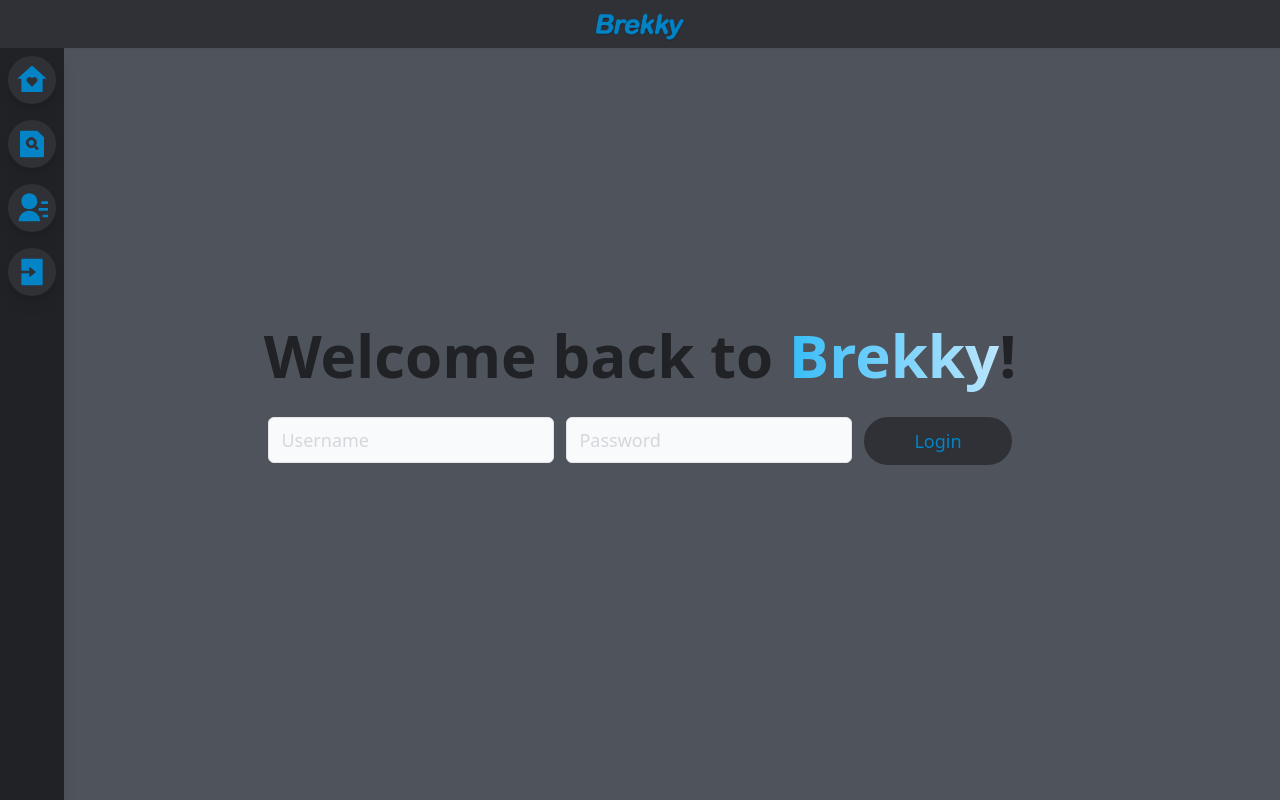
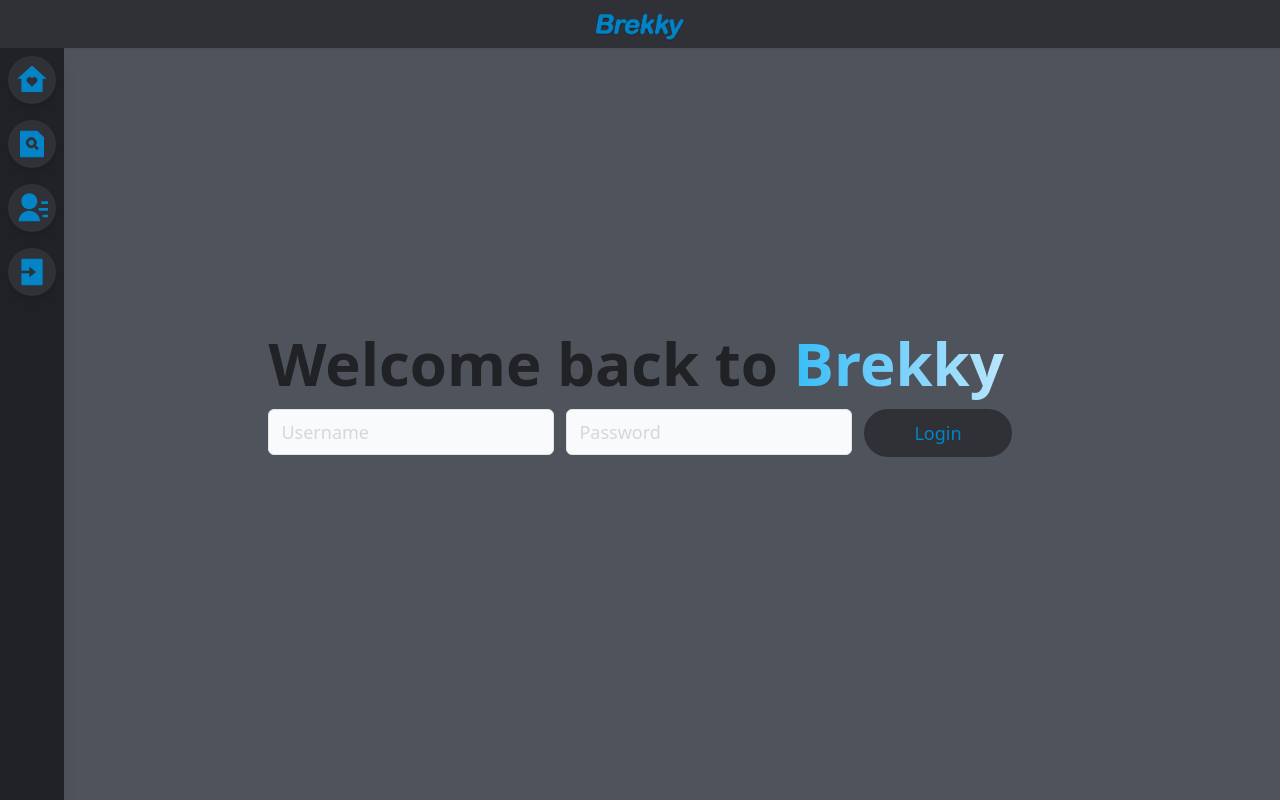
Before and after one commit to geanu02/brekky-frontend, a React (Vite) app: page /login in a window 1280 px wide. Built offline with nearby package versions, Linux system fonts and the light colour scheme; no server answers.

Commit message:
Fixed Login issues, useForm and HeaderText component

```diff
--- a/src/pages/Login.tsx
+++ b/src/pages/Login.tsx
@@ -1,21 +1,27 @@
 import Spinner from "../components/Spinner"
 import CuteButton from "../components/CuteButton"
 import { BrekkyContext } from "../contexts/BrekkyProvider"
-import { useRef, useContext, useEffect, useState } from "react"
+import { useContext, useEffect, useState } from "react"
 import { useNavigate } from "react-router-dom"
+import HeaderTitle from "../components/HeaderTitle"
+import { SubmitHandler, useForm } from "react-hook-form"
 
 const base_api_url = import.meta.env.VITE_APP_BASE_API
 
+interface Accountable {
+    username: string,
+    password: string
+}
+
 export default function Login() {
 
-    const usernameField = useRef<HTMLInputElement>(null)
-    const passwordField = useRef<HTMLInputElement>(null)
     const { user, setUser } = useContext(BrekkyContext)
     const [ loading, setLoading ] = useState<boolean>(false)
     const navigate = useNavigate()
 
-    async function handleLoginForm(e: React.FormEvent<HTMLFormElement>) {
-        e.preventDefault()
+    const { register, handleSubmit } = useForm()
+
+    async function handleLoginForm(data: any): Promise<SubmitHandler<Accountable>> {
         setLoading(true)
         // endpoint on brekky-backend flask-app: /verify-user
         const res = await fetch(`${base_api_url}/verify-user`, {
@@ -23,23 +29,21 @@ export default function Login() {
             headers: {
                 'Content-Type': 'application/json'
             },
-            body: JSON.stringify({
-                username: usernameField.current?.value,
-                password: passwordField.current?.value
-            })
+            body: JSON.stringify(data)
         })
         if (res.ok) {
-            const data = await res.json()
+            const dataRes = await res.json()
             setUser({
                 loggedIn: true,
-                username: String(usernameField.current?.value),
-                firstname: data[0].first_name,
-                token: data[0].token
+                username: dataRes[0].username,
+                firstname: dataRes[0].first_name,
+                token: dataRes[0].token
             })
             setLoading(false)
         } else {
             setLoading(false)
         }
+        return data
     }
 
     useEffect(() => {
@@ -69,27 +73,22 @@ export default function Login() {
     return (
         <>
             { loading ? ( <Spinner /> ) :
-            (<div className="h-screen flex flex-row justify-center items-center">
+            (
+                <div className="h-screen flex flex-row justify-center items-center">
                     <div>
-                <h2 className="mb-8 text-3xl font-extrabold text-gray-900 dark:text-white md:text-5xl lg:text-6xl
-                max-[450px]:ml-20 max-[450px]:break-normal">
-                        Welcome back to&nbsp;
-                        <span className="text-transparent bg-clip-text bg-gradient-to-r to-sky-200 from-sky-400">
-                        Brekky
-                        </span>
-                        !
-                </h2>
-                <form onSubmit={handleLoginForm} >
+                        <HeaderTitle unColoredText="Welcome back to " coloredText="Brekky" />
+                    <form onSubmit={handleSubmit(handleLoginForm)} >
                         <div className="flex wrap flex-row justify-center ">
                             <div>
-                    <input type="text" placeholder="Username" ref={usernameField}
+                                <input {...register('username')} type="text" placeholder="Username"
                         className="mr-3 mb-3 py-2 px-3 rounded-md text-lg text-gray-900 bg-gray-50 border border-gray-300 focus:ring-sky-500 focus:border-sky-500 dark:bg-gray-700 dark:border-gray-600 dark:placeholder-gray-400 dark:text-white dark:focus:ring-sky-500 dark:focus:border-sky-500"/></div>
 
 
-                       <div><input type="password" placeholder="Password" ref={passwordField}
+                        <div><input {...register('password')} type="password" placeholder="Password"
                         className="mr-3 mb-3 py-2 px-3 rounded-md text-lg text-gray-900 bg-gray-50 border border-gray-300 focus:ring-sky-500 focus:border-sky-500 dark:bg-gray-700 dark:border-gray-600 dark:placeholder-gray-400 dark:text-white dark:focus:ring-sky-500 dark:focus:border-sky-500"/></div>
 
-                    <div><p><CuteButton buttonDisplayName="Login" /></p></div></div>
+                        <div><p><CuteButton buttonDisplayName="Login" /></p></div>
+                        </div>
                     </form></div>
                 </div>
             )}
```
Lines whose indentation alone changed are shown as unchanged.
